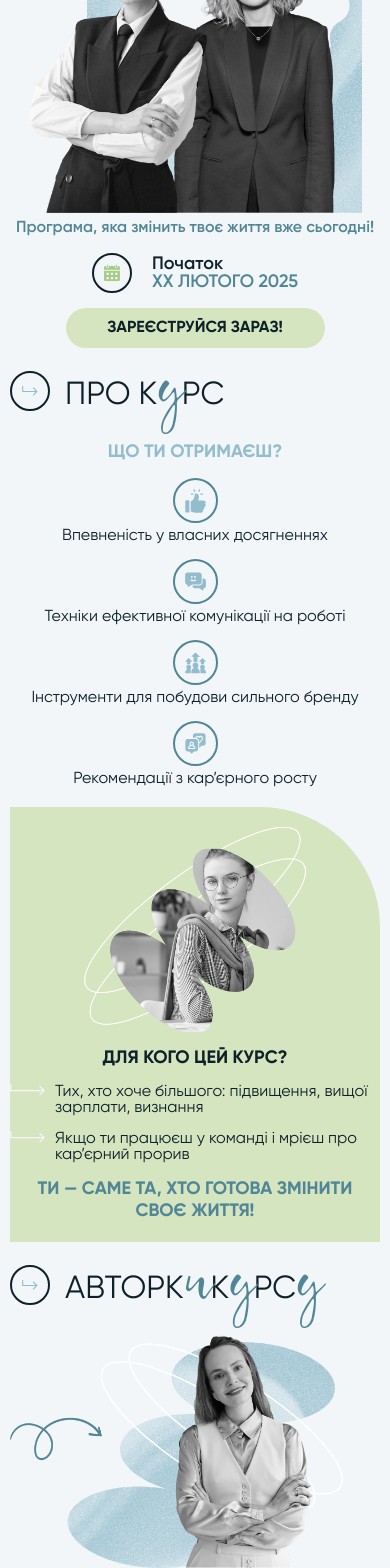
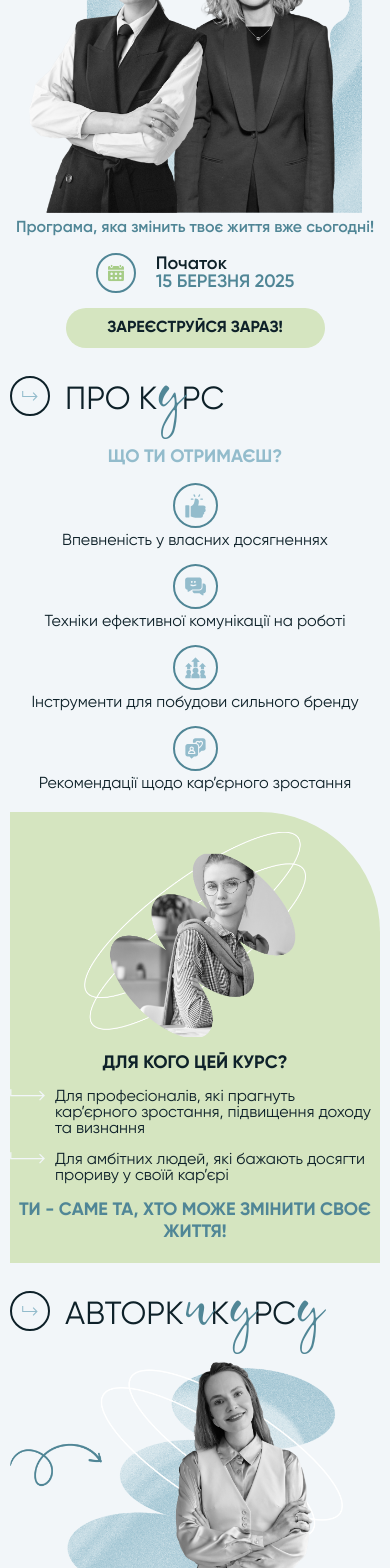
Before and after one commit to troewka/statements-about-oneself, a React (Create React App) app: page / in a window 390 px wide. Shown: the part 432-2000 px from the top of the page. Built offline with nearby package versions, Linux system fonts and the light colour scheme.

Commit message:
edits to the site

```diff
--- a/src/Components/ButtonMailTo/index.jsx
+++ b/src/Components/ButtonMailTo/index.jsx
@@ -7,7 +7,7 @@ export const ButtonToMail = ({ label, theme }) => {
 
   const onClick = event => {
     event.preventDefault();
-    window.location.href ='mailto:example@email.com';
+    window.location.href ='prosebeua@gmail.com';
   }
 
   return (
--- a/src/Components/Headline/styles.module.scss
+++ b/src/Components/Headline/styles.module.scss
@@ -27,7 +27,7 @@
       flex-wrap: wrap;
     }
     &__icon {
-      padding: 23px 0 0 0;
+      padding: 30px 0 0 0;
     }
   }
 }
@@ -39,6 +39,9 @@
       span {
         font-size: 95px;
       }
+    }
+    &__icon {
+      padding: 25px 0 0 0;
     }
   }
 }
@@ -53,7 +56,7 @@
       }
     }
     &__icon {
-      padding: 23px 0 0 0;
+      padding: 28px 0 0 0;
       margin: 0 15px 0 0;
     }
   }
--- a/src/Components/Icon/styles.module.scss
+++ b/src/Components/Icon/styles.module.scss
@@ -29,10 +29,14 @@
 
 @media (max-width: 768px) {
   .size {
+    border: 2px solid #508696;
     &__m {
       width: 50px;
       height: 50px;
       padding: 10px;
+      &_black {
+        border: 2px solid #0E2129;
+      }
     }
     &__l {
       width: 60px;
@@ -44,7 +48,6 @@
 
 @media (max-width: 576px) {
   .size {
-    border: 2px solid #508696;
     &__s {
       width: 44px;
       height: 44px;
@@ -53,7 +56,6 @@
     &__m {
       width: 40px;
       height: 40px;
-      border: 2px solid #0E2129;
     }
     &__l {
       width: 45px;
--- a/src/Components/List/styles.module.scss
+++ b/src/Components/List/styles.module.scss
@@ -11,6 +11,7 @@
     margin: 0 5px 0 0;
   }
   &__text {
+    max-width: 65%;
     color: #0e2129;
     font-weight: 400;
     &_s {
@@ -28,7 +29,6 @@
       margin: 0 20px 0 0;
     }
     &__text {
-      flex: 0 0 70%;
       &_s {
         font-size: 25px;
       }
@@ -39,7 +39,7 @@
 @media (max-width: 992px) {
   .list {
     &__text {
-      flex: unset;
+      max-width: unset;
       &_m {
         font-size: 23px;
       }
--- a/src/Components/Menu/index.jsx
+++ b/src/Components/Menu/index.jsx
@@ -7,7 +7,7 @@ export const Menu = () => {
     {id: '#authors', label: 'Авторки курсу'},
     {id: '#details', label: 'Деталі програми'},
     {id: '#registation', label: 'Реєстрація'},
-    {id: '#contacts', label: 'Контакти'}
+    {id: '#contacts', label: 'Ми в Instagram'}
   ];
 
   const handleScrollToElement = id => {
--- a/src/Sections/About-course/index.jsx
+++ b/src/Sections/About-course/index.jsx
@@ -32,7 +32,7 @@ export const AboutCourse = () => {
         </div>
         <div className={styles.about__item}>
           <Icon name='recommendations' size='L'/>
-          <Description texts={['Рекомендації з кар’єрного росту']}/>
+          <Description texts={['Рекомендації щодо кар’єрного зростання']}/>
         </div>
       </div>
     </div>
--- a/src/Sections/Course-for/index.jsx
+++ b/src/Sections/Course-for/index.jsx
@@ -12,11 +12,11 @@ export const CourseFor = () => {
           <Title text='Для кого цей курс?' color='#0e2129' size='M'/>
         </div>
         <div className={styles.course__list}>
-          <List name='arrowLongWhite' text='Тих, хто хоче більшого: підвищення, вищої зарплати, визнання' size='M'/>
-          <List name='arrowLongWhite' text='Якщо ти працюєш у команді і мрієш про кар’єрний прорив' size='M'/>
+          <List name='arrowLongWhite' text='Для професіоналів, які прагнуть кар’єрного зростання, підвищення доходу та визнання' size='M'/>
+          <List name='arrowLongWhite' text='Для амбітних людей, які бажають досягти прориву у своїй кар’єрі' size='M'/>
         </div>
         <div className={styles.course__title}>
-          <Title text='Ти — саме та, хто готова змінити своє життя!' color='#508696' size='M'/>
+          <Title text='Ти - саме та, хто може змінити своє життя!' color='#508696' size='M'/>
         </div>
       </div>
       <div className={styles.course__picture}>
--- a/src/Sections/Main/index.jsx
+++ b/src/Sections/Main/index.jsx
@@ -24,7 +24,7 @@ export const Main = () => {
           <Icon name='calendar' size='M'/>
           <div className={styles.main__date}>
             <h4>Початок</h4>
-            <span>ХХ ЛЮТОГО 2025</span>
+            <span>15 березня 2025</span>
           </div>
         </div>
         <Button label='Зареєструйся зараз!' theme='main' href={config.registration} />
--- a/src/Sections/Main/styles.module.scss
+++ b/src/Sections/Main/styles.module.scss
@@ -57,6 +57,7 @@
     span {
       padding-top: 13px;
       color: #508696;
+      text-transform: uppercase;
     }
   }
 }
--- a/src/Sections/Program-details/index.jsx
+++ b/src/Sections/Program-details/index.jsx
@@ -17,8 +17,8 @@ export const Details = () => {
         <div className={styles.details__list}>
           <List name='arrowLongGreen' text='Самооцінка та постановка цілей; подолання обмежуючих переконань.' title='Модуль 1:' size='M'/>
           <List name='arrowLongGreen' text='Визначення своєї ніші та експертності; навчання чіткому формулюванню своєї цінності.' title='Модуль 2:' size='M'/>
-          <List name='arrowLongGreen' text='Побудова репутації через різні платформи.' title='Модуль 3:' size='M'/>
-          <List name='arrowLongGreen' text='Створення сталих кроків для довгострокового успіху; конструктивна робота з критикою.' title='Модуль 4:' size='M'/>
+          <List name='arrowLongGreen' text='Побудова репутації через різні платформи, нетворкінг.' title='Модуль 3:' size='M'/>
+          <List name='arrowLongGreen' text='Робота з командою та в команді, робота з критикою. Створення наступних кроків для досягнення цілей.' title='Модуль 4:' size='M'/>
         </div>
       </div>
       <div className={styles.details__picture}>
--- a/src/Sections/Registration/index.jsx
+++ b/src/Sections/Registration/index.jsx
@@ -20,11 +20,11 @@ export const Registration = () => {
             <Title text='Заповнюй заявку вже зараз!' color='#508696' size='S'/>
           </div>
           <div className={styles.registration__button}>
-            <Button label='Реєстрація на 1 модуль' theme='registration' href={config.registration} />
+            <Button label='Реєстрація на модуль 1' theme='registration' href={config.registration} />
           </div>
           <div className={styles.registration__date}>
             <Icon name='list' size='M'/>
-            <Title text='Початок ХХ лютого 2025' color='#93bccc' size='XS'/>
+            <Title text='Початок 15 березня 2025' color='#93bccc' size='XS'/>
           </div>
         </div>
         <div className={styles.registration__picture}>
```
